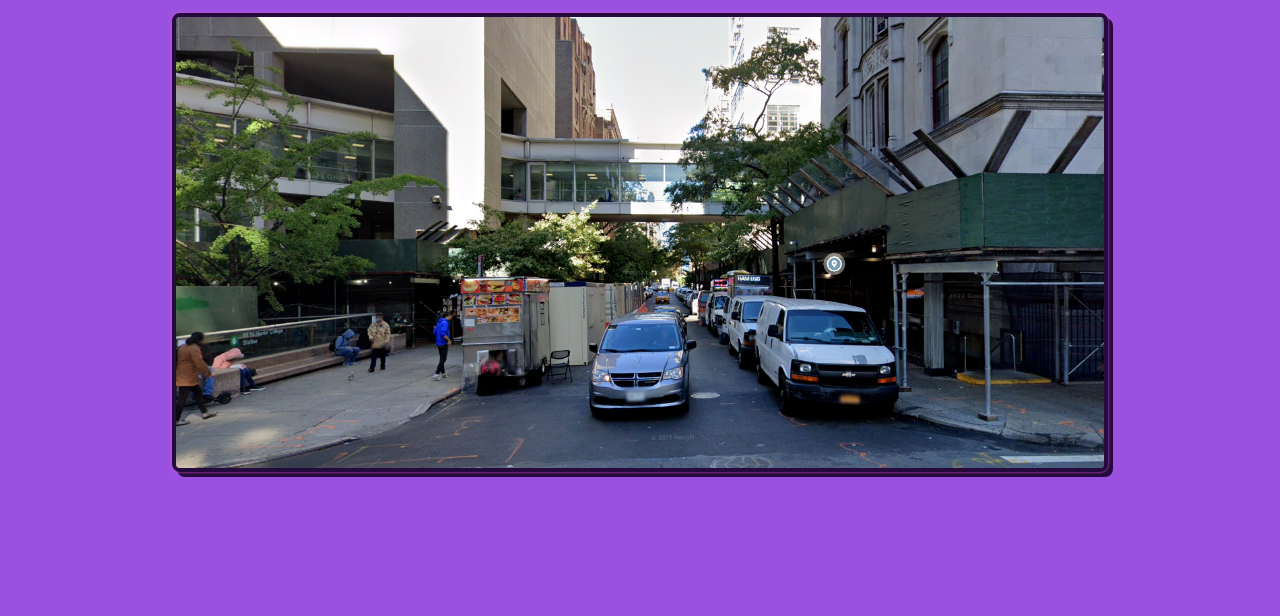
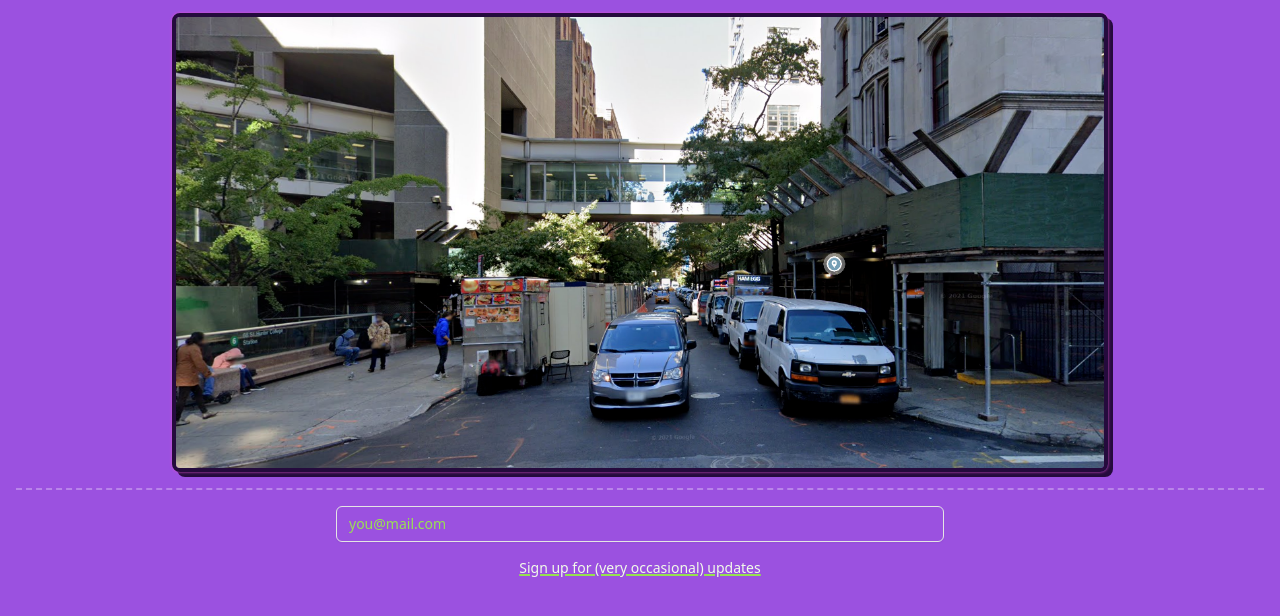
Before and after one commit to kroy/hunter-parking-day, an Astro site: page / in a window 1280 px wide. Shown: the part 1295-1911 px from the top of the page. Before the commit the page ends 1783 px from the top, so only its background shows below. Built offline with nearby package versions, Linux system fonts and the light colour scheme; Astro itself is replaced by a stand-in of ours; a web font is replaced by a local one.

Commit message:
re-enable signup

```diff
--- a/src/layouts/Layout.astro
+++ b/src/layouts/Layout.astro
@@ -58,7 +58,7 @@ const { title } = Astro.props;
       }
     </header>
     <slot />
-    <footer class="hidden border-t-2 p-4 border-light border-dashed">
+    <footer class="border-t-2 p-4 border-light border-dashed">
       <EmailSubscribeForm client:load />
     </footer>
   </body>
```
